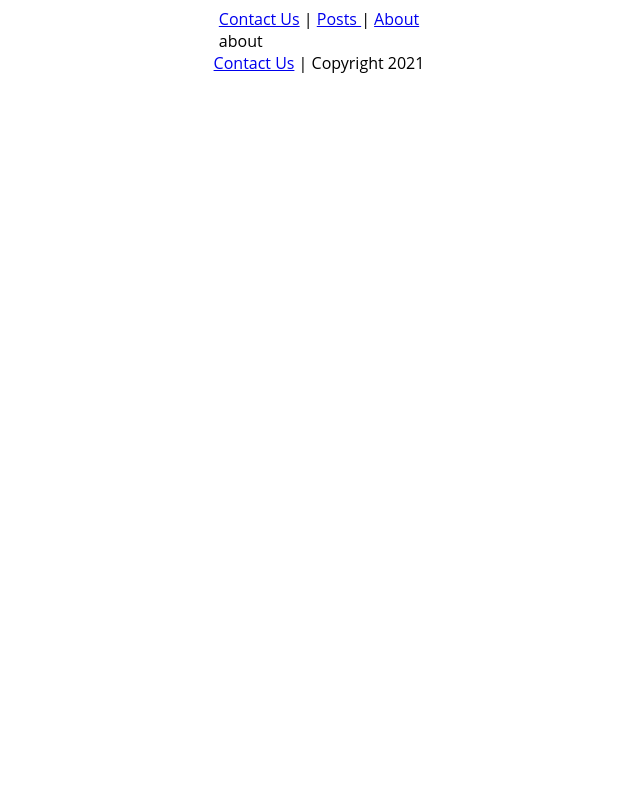
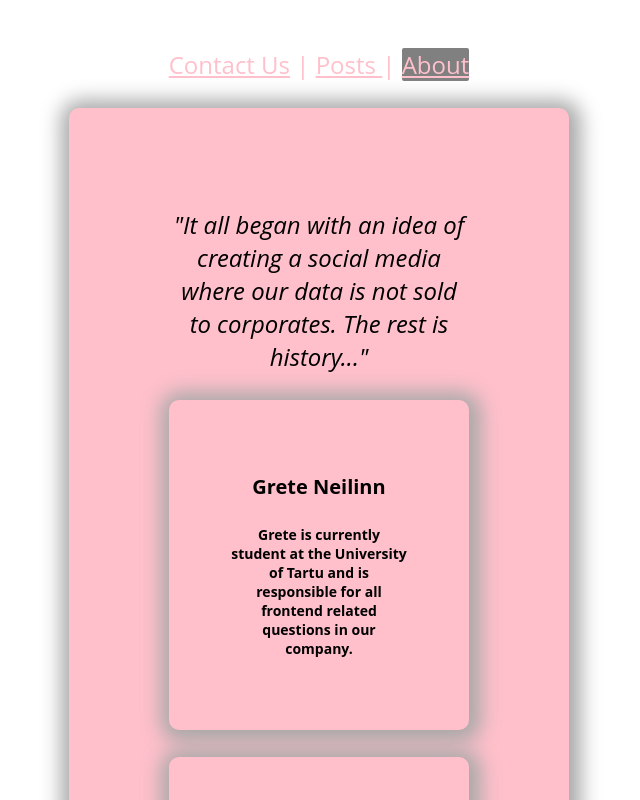
Before and after one commit to HelgeLilleorg/homework3monday, a Vue app: page /about in a window 1280 px wide. Shown: the top 800 px of the page, without its empty margins (321-961 px from the left). Built offline with nearby package versions, Linux system fonts and the light colour scheme.

Commit message:
style works

```diff
--- a/src/App.vue
+++ b/src/App.vue
@@ -1,6 +1,6 @@
 <template>
   <div class="mainPage">
-    <v-header></v-header>
+    <v-header class="headerStyle"></v-header>
 
     <v-footer></v-footer>
   </div>
@@ -36,6 +36,12 @@ export default {
   display: flex;
   flex-direction: column;
 }
+
+.headerStyle:onclick {
+  color: black;
+
+
+}
 .content {
   max-width: 500px;
   margin: 0px;
--- a/src/components/Footer.vue
+++ b/src/components/Footer.vue
@@ -1,5 +1,5 @@
 <template>
-<div>
+<div class="footer">
     <router-link to="/contactus">Contact Us</router-link> |
     Copyright 2021
     </div>
@@ -14,4 +14,9 @@
 
 <style>
 
+.footer {
+    padding: 0px;
+    margin: 20px 20px 20px 20px;
+}
+
 </style>
--- a/src/components/Header.vue
+++ b/src/components/Header.vue
@@ -1,8 +1,8 @@
 <template>
-  <div id="nav">
-    <router-link to="/contactus">Contact Us</router-link> |
-    <router-link to="/"> Posts </router-link> |
-    <router-link to="/about">About</router-link>
+  <div id="nav" class="header" >
+    <router-link to="/contactus" class="headline" active-link="active">Contact Us</router-link> |
+    <router-link to="/" exact active-link="active"> Posts </router-link> |
+    <router-link to="/about" class="headline" active-link="active">About</router-link>
     <router-view />
   </div>
 </template>
@@ -13,5 +13,46 @@ export default {
 };
 </script>
 
-<style>
+<style scoped>
+
+* {
+
+  color: pink;
+}
+
+.active {
+  background-color: grey;
+  border-color: grey;
+  border-radius: 2px;
+  border-spacing: 2px;
+  color: pink;
+}
+.active:onhover {
+  color: red;
+}
+
+.headline:onclick {
+  color: black;
+  box-shadow: 6px 6px 10px -4px #242424;
+}
+.headline:onhover {
+  color: red;
+}
+
+.header {
+    padding: 20px;
+    margin: 20px 40px 40px 40px;
+    font-size: 24px;
+    text-align: center;
+
+
+}
+
+header:onhover {
+  color: pink;
+}
+.header:onclick {
+  color: pink
+}
+
 </style>
--- a/src/router/index.js
+++ b/src/router/index.js
@@ -29,6 +29,7 @@ const routes = [{
 ];
 
 const router = new VueRouter({
+    linkActiveClass: "active",
     mode: "history",
     base: process.env.BASE_URL,
     routes,
--- a/src/views/About.vue
+++ b/src/views/About.vue
@@ -1,5 +1,75 @@
 <template>
+  <div >
+
+
+  <div class="about">
+    <div class="aboutText">
+  "It all began with an idea of creating a social media where our data is not sold to corporates. The rest is history..."
+  </div>
+   <div class="about">
+     <h1>
+     Grete Neilinn<br></h1>
+     <h2>
+     Grete is currently student at the University of Tartu and is responsible for all frontend related questions in our company.
+  </h2>
+  </div>
+   <div class="about">
+     <h1>
+  Jorin Charisius <br></h1>
+  <h2>
+  Jorin is currently a guest student from Germany who is responsible for the backend.
+  </h2>
+  </div>
+   <div class="about"><h1>
+
+     Helge Lilleorg</h1>
+     <h2>
+     Helge is currently studying at Tartu University and is responsible for user aqcuisistion.
+     </h2>
+  </div>
   <div>
-    about
+  </div>
+  </div>
   </div>
 </template>
+
+<style scoped>
+
+h1 {
+  font-size: 20px;
+  font-style: bold;
+}
+h2 {
+  font-size: 14px;
+  font-style: normal;
+}
+
+.about {
+  text-align: center;
+  color: black;
+  font-family: "Open Sans", sans-serif;
+  padding: 20%;
+  max-width: 500px;
+  margin: 0px;
+  margin-top: 27px;
+  background: pink;
+  color: black;
+  display: flex;
+  flex-direction: column;
+  justify-content: center;
+  width: auto;
+  text-align: center;
+  -webkit-border-radius: 10px;
+  -moz-border-radius: 10px;
+  border-radius: 10px;
+  box-shadow: 2px 2px 20px 10px darkgrey;
+
+}
+
+
+
+.aboutText {
+  font-style: italic;
+}
+
+</style>
--- a/src/views/Contactus.vue
+++ b/src/views/Contactus.vue
@@ -1,5 +1,41 @@
 <template>
-  <div>
-    Contact us
+  <div id="app">
+    <div class="contactUs">
+      Feel free to contact us:<br>
+      <br>
+
+      team@greatposts.com
+      +372 588 88 888
+
+
+
+      </div>
   </div>
 </template>
+
+
+<style scoped>
+
+.contactUs {
+  text-align: center;
+  color: black;
+  font-family: "Open Sans", sans-serif;
+  padding: 20%;
+  max-width: 500px;
+  margin: 0px;
+  margin-top: 27px;
+  background: pink;
+  color: black;
+  display: flex;
+  flex-direction: column;
+  justify-content: center;
+  width: auto;
+  text-align: center;
+  -webkit-border-radius: 10px;
+  -moz-border-radius: 10px;
+  border-radius: 10px;
+  box-shadow: 2px 2px 20px 10px darkgrey;
+
+}
+
+</style>
```
